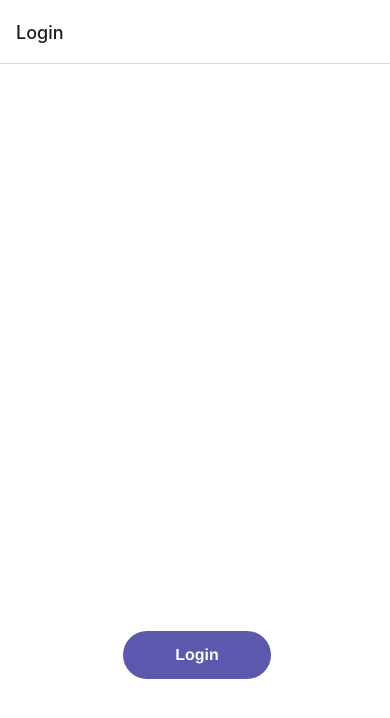
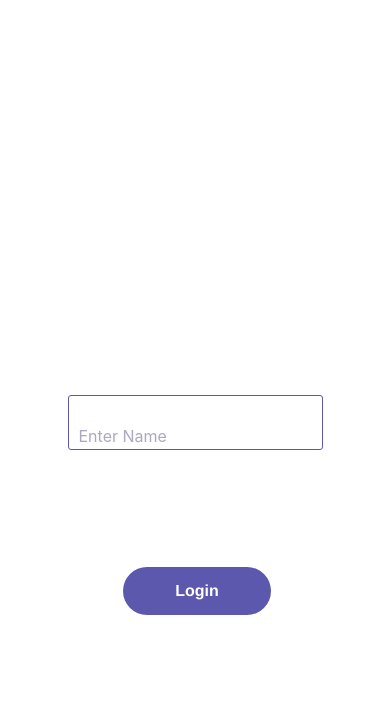
Before and after one commit to UrzaDestiny/ExpensesTracking, a React Native app: screen /Login in a window 390 px wide. Shown: the top 718 px of the page. Built offline with nearby package versions, Linux system fonts and the light colour scheme.

Commit message:
add NameInput component

```diff
--- a/App.tsx
+++ b/App.tsx
@@ -13,7 +13,10 @@ function App(): JSX.Element {
   return (
     <SafeAreaView style={styles.container}>
       <NavigationContainer>
-        <Stack.Navigator>
+        <Stack.Navigator
+          screenOptions={{
+            headerShown: false,
+          }}>
           {isLoggedIn ? (
             <Stack.Screen name="Home" component={Home} />
           ) : (
--- /dev/null
+++ b/src/components/NameInput/NameInput.tsx
@@ -0,0 +1,27 @@
+import React, {useState} from 'react';
+import {TextInput} from 'react-native';
+import {styles} from './NameInputStyles';
+
+type NameInputProps = {
+  placeholder: string;
+};
+
+const NameInput = ({placeholder}: NameInputProps) => {
+  const [name, setName] = useState('');
+
+  const handleNameChange = (text: string) => {
+    setName(text);
+  };
+
+  return (
+    <TextInput
+      style={styles.input}
+      placeholder={placeholder}
+      placeholderTextColor={styles.placeholderColor.color}
+      value={name}
+      onChangeText={handleNameChange}
+    />
+  );
+};
+
+export default NameInput;
--- /dev/null
+++ b/src/components/NameInput/NameInputStyles.tsx
@@ -0,0 +1,20 @@
+import {StyleSheet} from 'react-native';
+
+export const styles = StyleSheet.create({
+  input: {
+    width: 255,
+    height: 55,
+    borderRadius: 3,
+    borderWidth: 1,
+    borderColor: '#5B58AD',
+    backgroundColor: 'white',
+    justifyContent: 'center',
+    alignItems: 'center',
+    paddingLeft: 10,
+    paddingTop: 28,
+    fontSize: 16,
+  },
+  placeholderColor: {
+    color: '#AAA9C0',
+  },
+});
--- /dev/null
+++ b/src/components/NameInput/index.tsx
@@ -0,0 +1 @@
+export { default } from './NameInput';
--- a/src/screens/Login/Login.tsx
+++ b/src/screens/Login/Login.tsx
@@ -2,6 +2,7 @@ import React from 'react';
 import {Alert, View} from 'react-native';
 import {styles} from './LoginStyles';
 
+import NameInput from '~/components/NameInput';
 import Button from '~/components/Button';
 
 const Login: React.FC = () => {
@@ -11,6 +12,7 @@ const Login: React.FC = () => {
 
   return (
     <View style={styles.container}>
+      <NameInput placeholder='Enter Name' />
       <Button text="Login" handlePress={handlePress} />
     </View>
   );
```
